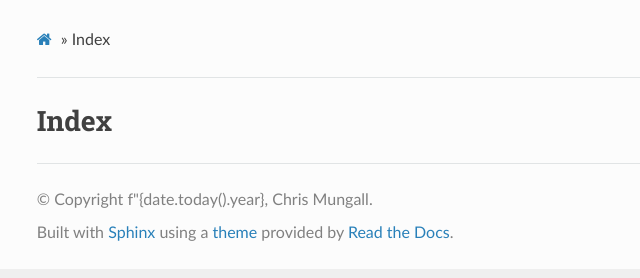
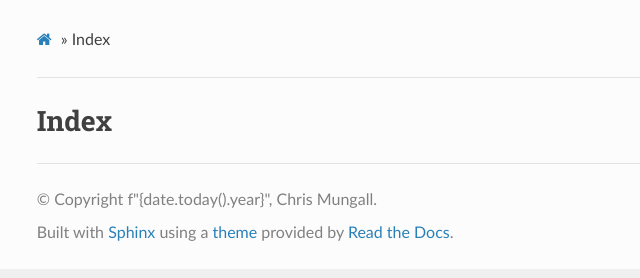
Before and after one commit to linkml/prefixmaps, a plain HTML site: page genindex.html in a window 1280 px wide. Shown: the top 278 px of the page, 315-955 px from the left. Drawn offline with Linux system fonts and the light colour scheme.

Commit message:
Deploying to gh-pages from @ linkml/prefixmaps@a4461a938ce8519eab35967ffd25d155e7c51d91 🚀

```diff
--- a/genindex.html
+++ b/genindex.html
@@ -76,7 +76,7 @@
   <hr/>
 
   <div role="contentinfo">
-    <p>&#169; Copyright f&#34;{date.today().year}, Chris Mungall.</p>
+    <p>&#169; Copyright f&#34;{date.today().year}&#34;, Chris Mungall.</p>
   </div>
 
   Built with <a href="https://www.sphinx-doc.org/">Sphinx</a> using a
```
Also changed, not shown: index.html (+1 -1 lines), search.html (+1 -1 lines).
